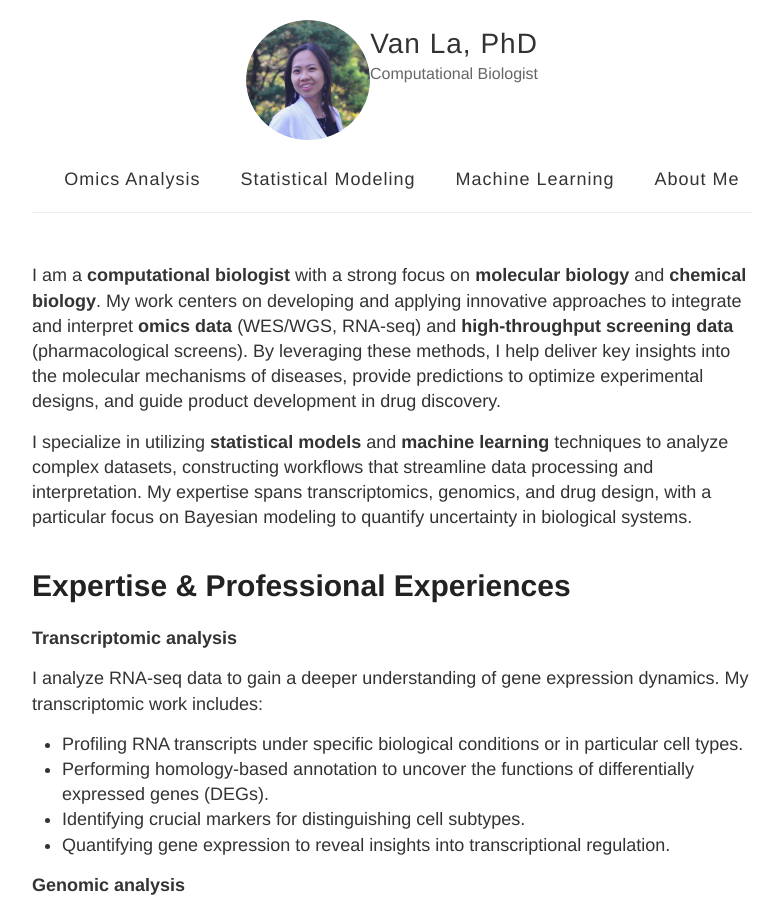
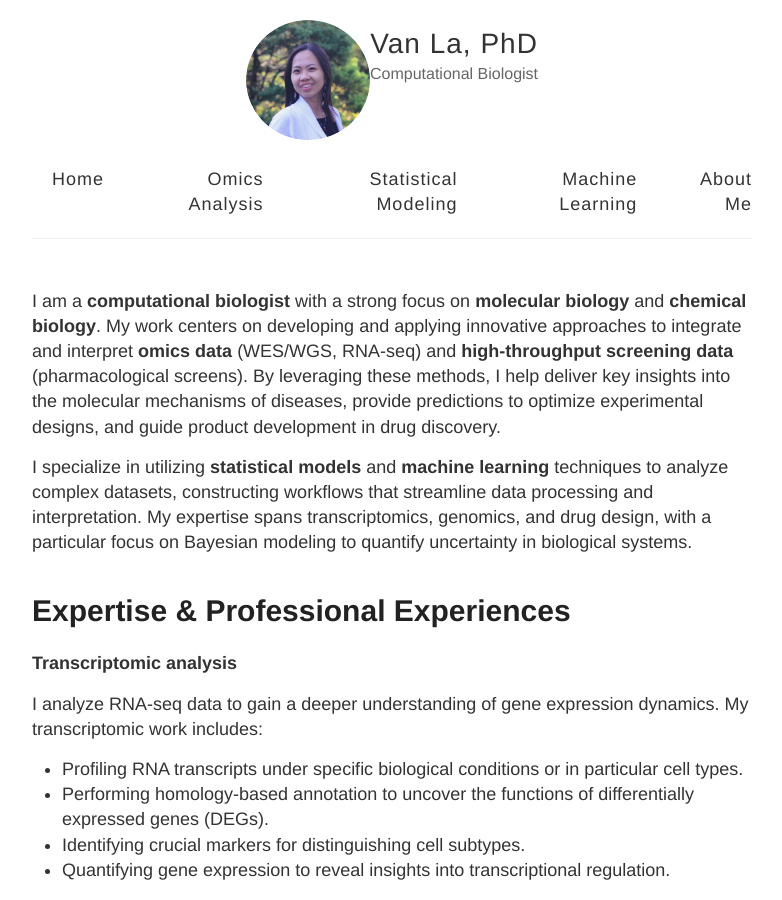
Before and after one commit to vanngocthuyla/Data_Analysis, a Jekyll site: the page built from _pages/intro.md, in a window 1280 px wide and 900 px high. Shown: the whole window, without its empty margins (248-1030 px from the left). Built offline with Jekyll 4.4.1, drawn with Linux system fonts in a browser that asks for light colours.

Commit message:
Update default.html

```diff
--- a/_layouts/default.html
+++ b/_layouts/default.html
@@ -23,7 +23,7 @@
             <!-- Image on the left -->
             <div style="float:left;">
               <a href="{{ site.url }}/">
-                <img src="{{ site.url }}/images/assets/profile.jpeg" alt="Your Picture" style="height: 120px; width: auto; border-radius: 50%;">
+                <img src="{{ site.url }}/images/assets/profile.jpeg" alt="My Picture" style="height: 120px; width: auto; border-radius: 50%;">
               </a>
             </div>
 
@@ -36,6 +36,7 @@
 
           <!-- Navigation goes to the next line -->
           <nav style="margin-top: 20px; text-align: center; display: flex; justify-content: center;">
+            <a href="{{ site.url }}/intro" style="margin-right: 20px;">Home</a>
             <a href="{{ site.url }}/omics" style="margin-right: 20px;">Omics Analysis</a>
             <a href="{{ site.url }}/modeling" style="margin-right: 20px;">Statistical Modeling</a>
             <a href="{{ site.url }}/machine_learning" style="margin-right: 20px;">Machine Learning</a>
```
